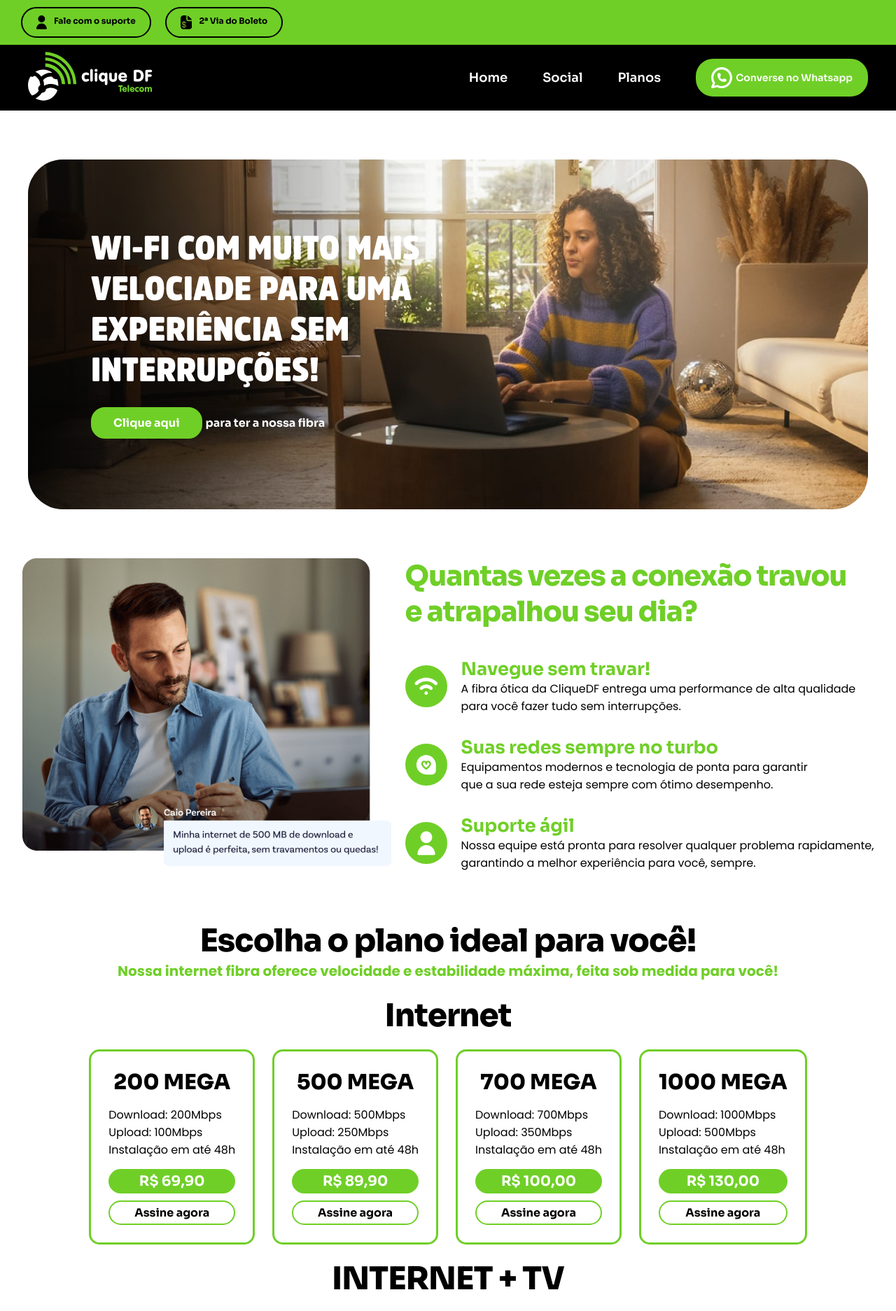
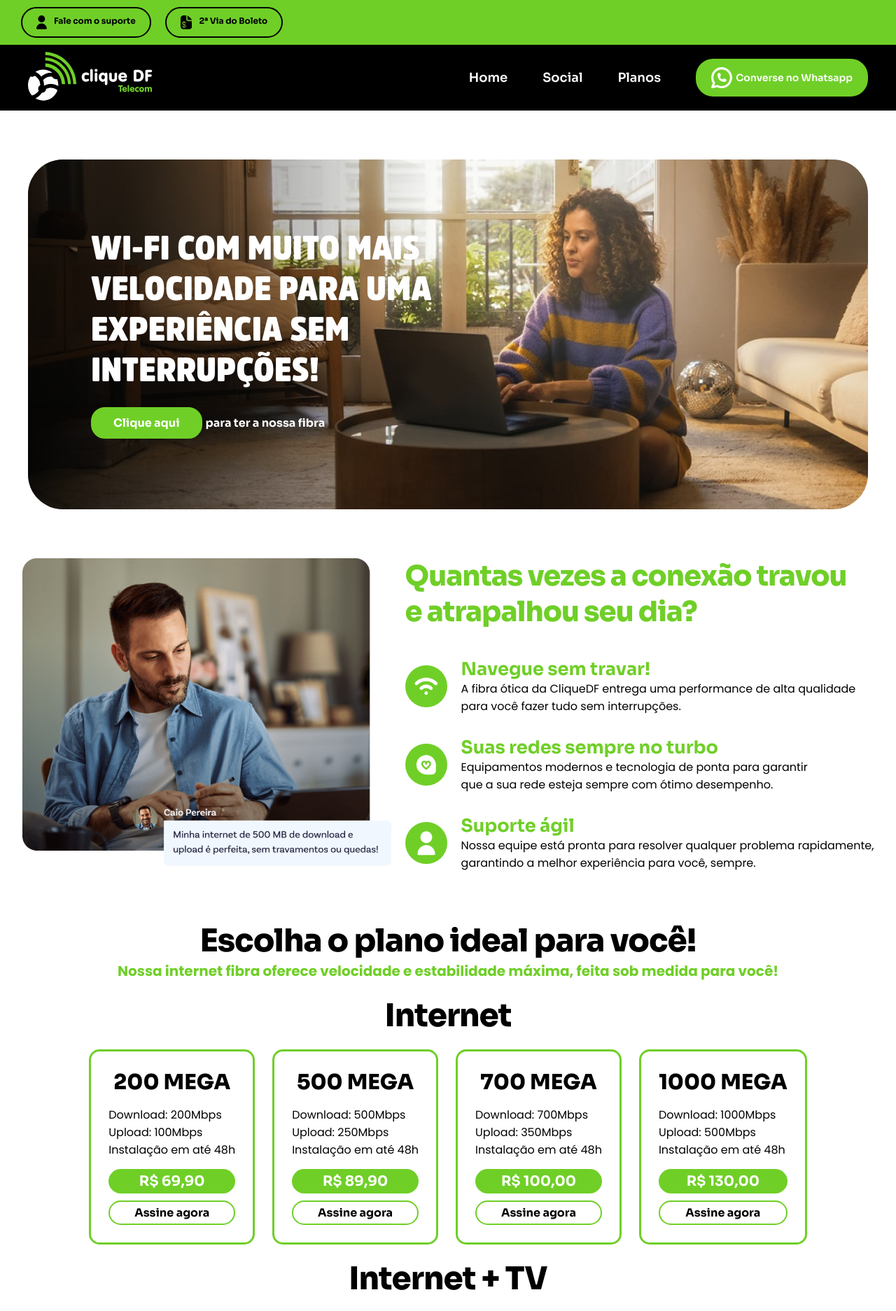
Before and after one commit to tera-desenvolvimento/cliquedf-site-ts, a React (Create React App) app: page / in a window 1280 px wide. Shown: the top 1874 px of the page at 70% size. Built offline with nearby package versions, Linux system fonts and the light colour scheme.

Commit message:
Ajustes visuais

```diff
--- a/src/components/footer.tsx
+++ b/src/components/footer.tsx
@@ -26,7 +26,7 @@ const Footer = () => {
 
                             <a href="https://sistema.cliquedf.com.br/central_assinante_web/login" target="_blank" rel="noreferrer">Portal do cliente</a>
                             <a href="https://api.whatsapp.com/send/?phone=557996645668&text&type=phone_number&app_absent=0" target="_blank" rel="noreferrer">Suporte</a>
-                            <a href="https://www.speedtest.net/pt" target="_blank" rel="noreferrer">Teste sua internet aqui</a>
+                            <a href="https://cliquedf.speedtestcustom.com/" target="_blank" rel="noreferrer">Teste sua internet aqui</a>
                             <a href="https://cliquedf.contratoonline.tec.br" target="_blank" rel="noreferrer">Contrate</a>
                         </div>
                     </div>
--- a/src/components/plans.tsx
+++ b/src/components/plans.tsx
@@ -66,7 +66,7 @@ const Plans = () => {
 
                 </div>
 
-                <b className="title">INTERNET + TV</b>
+                <b className="title">Internet + TV  </b>
                 <div className="plans-row">
                     <div className="plan-element">
                         <b>200 MEGA</b>
--- a/src/components/topBanner.tsx
+++ b/src/components/topBanner.tsx
@@ -5,7 +5,7 @@ const TopBanner = () => {
         <div className="top-banner-container">
             <div className="banner-element">
                 <div className="text-wrapper">
-                    <span>WI-FI COM MUITO MAIS<br />VELOCIADE PARA UMA<br />EXPERIÊNCIA SEM<br />INTERRUPÇÕES!</span>
+                    <span>WI-FI COM MUITO MAIS<br />VELOCIDADE PARA UMA<br />EXPERIÊNCIA SEM<br />INTERRUPÇÕES!</span>
                     <div>
                         <a href="https://cliquedf.contratoonline.tec.br/" target="_blank" rel="noreferrer">Clique aqui</a>
                         <span>para ter a nossa fibra</span>
```
